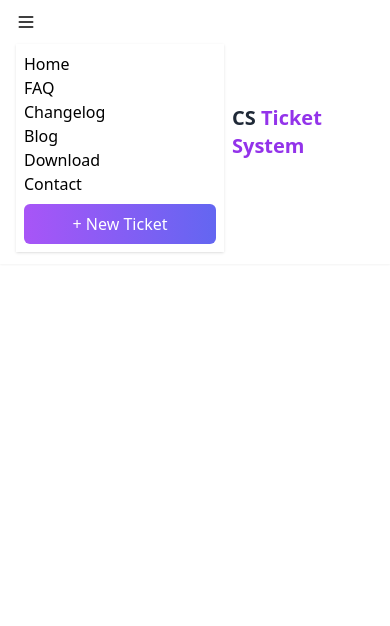
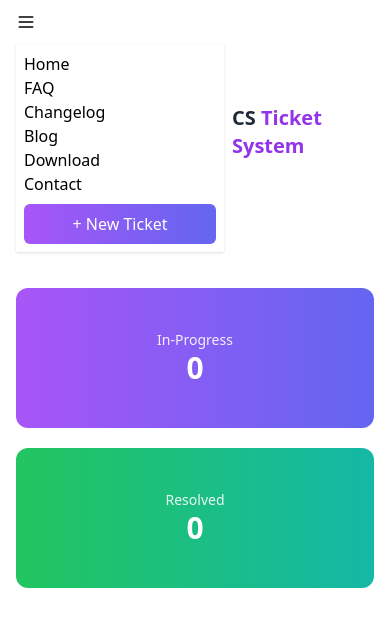
Before and after one commit to JannatJimu/Customer-Support-Zone, a React (Vite) app: page / in a window 390 px wide. Shown: the top 626 px of the page. Built offline with nearby package versions, Linux system fonts and the light colour scheme.

Commit message:
implement responsive dashboard banner with gradient status cards

```diff
--- a/src/App.jsx
+++ b/src/App.jsx
@@ -1,11 +1,16 @@
 import './App.css'
+import Banner from './components/Banner/Banner'
+import InProgressCounter from './components/InProgressCounter/InProgressCounter'
 import Navbar from './components/Navbar'
+import ResolveCounter from './components/ResolveCounter/ResolveCounter'
 
 function App() {
 
   return (
     <>
-    <Navbar></Navbar>
+      <Navbar></Navbar>
+      <Banner></Banner>
+
     </>
   )
 }
--- /dev/null
+++ b/src/components/Banner/Banner.jsx
@@ -0,0 +1,18 @@
+import React from 'react';
+import InProgressCounter from '../InProgressCounter/InProgressCounter';
+import ResolveCounter from '../ResolveCounter/ResolveCounter';
+
+const Banner = () => {
+    return (
+        <div className="max-w-7xl mx-auto px-4 mt-6">
+
+            <div className="grid grid-cols-1 md:grid-cols-2 gap-5">
+                <InProgressCounter />
+                <ResolveCounter />
+            </div>
+
+        </div>
+    );
+};
+
+export default Banner;
--- /dev/null
+++ b/src/components/InProgressCounter/InProgressCounter.jsx
@@ -0,0 +1,20 @@
+import React from 'react';
+
+const InProgressCounter = () => {
+    return (
+        <div className="flex flex-col justify-center items-center
+        h-[140px] md:h-[180px] w-full rounded-xl text-white
+        bg-gradient-to-r from-purple-500 to-indigo-500">
+
+            <p className="text-sm md:text-base opacity-90">
+                In-Progress
+            </p>
+
+            <h1 className="text-3xl md:text-4xl font-bold">
+                0
+            </h1>
+        </div>
+    );
+};
+
+export default InProgressCounter;
--- a/src/components/Navbar.jsx
+++ b/src/components/Navbar.jsx
@@ -2,8 +2,8 @@ import React from 'react';
 
 const Navbar = () => {
     return (
-        <div className="bg-base-100 shadow-sm sticky top-0 z-50">
-            <div className="max-w-[1200px] mx-auto px-4">
+        <div className="bg-base-100  sticky top-0 z-50 mb-4 md:mb-6">
+            <div className="max-w-7xl mx-auto px-4">
                 <div className="navbar py-3">
                     <div className="flex-1 flex items-center">
 
--- /dev/null
+++ b/src/components/ResolveCounter/ResolveCounter.jsx
@@ -0,0 +1,20 @@
+import React from 'react';
+
+const ResolveCounter = () => {
+    return (
+        <div className="flex flex-col justify-center items-center
+        h-[140px] md:h-[180px] w-full rounded-xl text-white
+        bg-gradient-to-r from-green-500 to-teal-500">
+
+            <p className="text-sm md:text-base opacity-90">
+                Resolved
+            </p>
+
+            <h1 className="text-3xl md:text-4xl font-bold">
+                0
+            </h1>
+        </div>
+    );
+};
+
+export default ResolveCounter;
```
